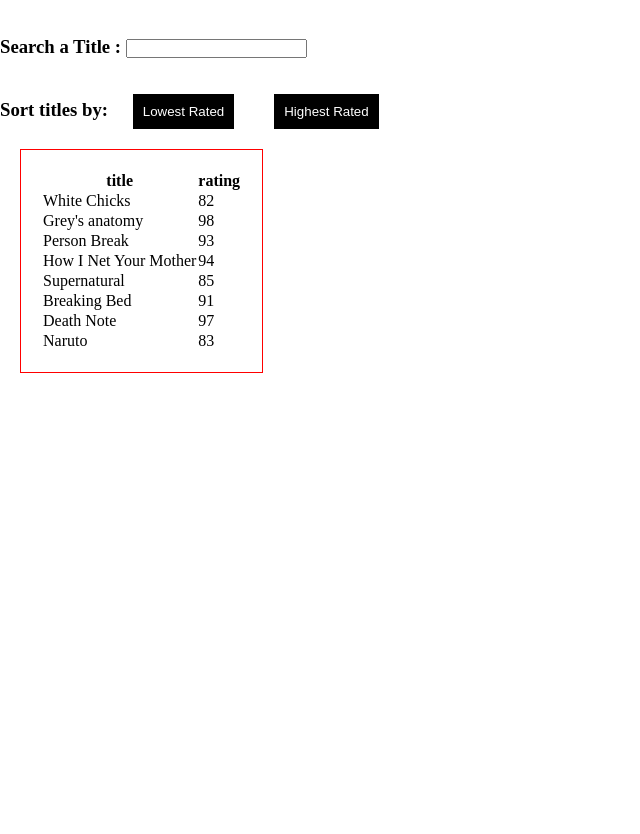
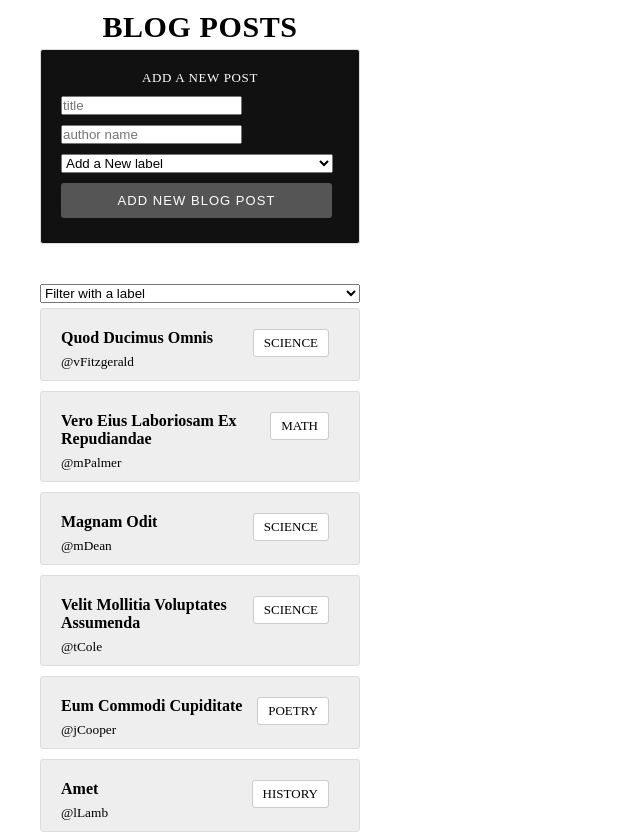
Before and after one commit to Najim473/vue, a Vue app: page / in a window 1280 px wide. Shown: the top 834 px of the page, without its empty margins (0-640 px from the left). Before the commit the page ends 800 px from the top, so only its background shows below. Built offline with nearby package versions, Linux system fonts and the light colour scheme.

Commit message:
computed_properties_blog_post

```diff
--- a/src/components/myHome.scss
+++ b/src/components/myHome.scss
@@ -1,13 +1,105 @@
- table {
-     border: 1px solid red;
-     margin: 20px;
-     padding: 20px;
- }
+h2 {
+    text-transform: uppercase;
+    letter-spacing: 0.02em;
+    text-align: center;
+    font-size: 30px;
+}
 
- button {
-     margin: 0 20px;
-     border: none;
-     padding: 10px;
-     background: #000;
-     color: #fff;
- }
+li {
+    list-style: none;
+
+    span {
+        display: inline-block;
+        width: 100px;
+    }
+}
+
+.contain {
+    width: 400px;
+    padding: 10px 40px;
+}
+
+input,
+select {
+    font-family: 'Work Sans', sans-serif;
+}
+
+button {
+    color: white;
+    border: none;
+    border-radius: 3px;
+    font-family: 'Work Sans', sans-serif;
+    font-weight: 300;
+    font-size: 13px;
+    width: 97.5%;
+    text-align: center;
+    padding: 10px 10px;
+    text-transform: uppercase;
+    letter-spacing: 0.08em;
+    cursor: pointer;
+    transition: 0.25s all ease;
+    background: #555;
+    margin-bottom: 15px;
+
+    &:hover {
+        transform: translateY(1px);
+    }
+}
+
+select {
+    width: 100%;
+}
+
+.post,
+.new {
+    background: #eee;
+    border: 1px solid #ddd;
+    border-radius: 3px;
+    padding: 10px 20px;
+    margin: 5px 0 10px;
+
+    p {
+        font-weight: bold;
+        margin: 10px 0 5px;
+    }
+}
+
+.new {
+    background: #111;
+    margin-bottom: 40px;
+
+    label {
+        font-size: 13px;
+    }
+
+    input {
+        margin: 0 0 10px;
+    }
+
+    select {
+        width: 98%;
+        margin-bottom: 10px;
+    }
+
+    h3 {
+        text-align: center;
+        font-size: 13px;
+        text-transform: uppercase;
+        font-weight: 300;
+        letter-spacing: 0.05em;
+        margin: 10px 0;
+        color: white;
+    }
+}
+
+.label {
+    border: 1px solid #ccc;
+    background: white;
+    color: black;
+    float: right;
+    margin: 10px;
+    padding: 5px 10px;
+    border-radius: 3px;
+    text-transform: uppercase;
+    font-size: 13px;
+}
--- a/src/components/myHome.vue
+++ b/src/components/myHome.vue
@@ -1,62 +1,108 @@
 <template>
-  <br />
-  <br />
-  <h3>Search a Title : <input v-model="filterText" /></h3>
-  <br />
-  <br />
-  <h3>
-    Sort titles by:
-    <button @click="sortLowest">Lowest Rated</button>
-    <button @click="sortHighest">Highest Rated</button>
-  </h3>
+  <div class="contain">
+    <h2>Blog Posts</h2>
+    <div class="new">
+      <h3>Add a New Post</h3>
+      <form @submit.prevent="addPost">
+        <input v-model="newTitle" placeholder="title" required/>
+        <input v-model="newAuthor" placeholder="author name" required/>
+        <select v-model="newLabel" required>
+        <option disabled value="">Add a New label</option>
+        <option v-for="category in categories" :value="category">{{ category }}</option>
+      </select>
+        <button type="submit">Add New Blog Post</button>
+      </form>
+    </div>
+    <select v-model="selected">
+      <option disabled value="">Filter with a label</option>
+      <option v-for="category in categories" :value="category">{{ category }}</option>
+    </select>
 
-  <table>
-    <thead>
-      <tr>
-        <th v-for="key in columns">
-          {{ key }}
-        </th>
-      </tr>
-    </thead>
-    <tbody>
-      <tr v-for="entry in filtredFilms">
-        <td v-for="key in columns">
-          {{ entry[key] }}
-        </td>
-      </tr>
-    </tbody>
-  </table>
+    <div v-for="post in filteredByLabel" :key="post.title" class="post">
+      <span class="label">{{ post.label }}</span>
+      <p>{{ post.title }}</p>
+      <small>{{ post.author }}</small>
+    </div>
+  </div>
 </template>
 <script>
 export default {
   data() {
     return {
-      columns: ["title", "rating"],
-      ratingsInfo: [
-        { title: "White Chicks", rating: 82 },
-        { title: `Grey's anatomy`, rating: 98 },
-        { title: "Person Break", rating: 93 },
-        { title: "How I Net Your Mother", rating: 94 },
-        { title: "Supernatural", rating: 85 },
-        { title: "Breaking Bed", rating: 91 },
-        { title: "Death Note", rating: 97 },
-        { title: "Naruto", rating: 83 },
-      ],
-      filterText: ''
+      selected: "",
+      categories: ["science", "math", "poetry", "history"],
+      posts: [ {
+          author: '@vFitzgerald',
+          title: 'Quod Ducimus Omnis',
+          label: 'science'
+        },
+        {
+          author: '@mPalmer',
+          title: 'Vero Eius Laboriosam Ex Repudiandae',
+          label: 'math'
+        },
+        {
+          author: '@mDean',
+          title: 'Magnam Odit',
+          label: 'science'
+        },
+        {
+          author: '@tCole',
+          title: 'Velit Mollitia Voluptates Assumenda',
+          label: 'science'
+        },
+        {
+          author: '@jCooper',
+          title: 'Eum Commodi Cupiditate',
+          label: 'poetry'
+        },
+        {
+          author: '@lLamb',
+          title: 'Amet',
+          label: 'history'
+        },
+        {
+          author: '@fMartin',
+          title: 'Voluptatem Fuga Cum Asperiores Error',
+          label: 'science'
+        },
+        {
+          author: '@eHayes',
+          title: 'Ipsa Consectetur Rerum Repellat Quia',
+          label: 'math'
+        },
+        {
+          author: '@cCollier',
+          title: 'Dolor Nihil Delectus',
+          label: 'science'
+        },
+        {
+          author: '@cBenson',
+          title: 'Labore Ipsum Ad Pariatur',
+          label: 'poetry'
+        }],
+      newTitle: "",
+      newAuthor: "",
+      newLabel: "",
     };
   },
   methods: {
-    sortLowest() {
-      this.ratingsInfo.sort((a, b) => (a.rating > b.rating ? 1 : -1));
-    },
-    sortHighest() {
-      this.ratingsInfo.sort((a, b) => (a.rating < b.rating ? 1 : -1));
+    addPost() {
+      let addedPost = {
+        author: this.newAuthor,
+        title: this.newTitle,
+        label: this.newLabel,
+      };
+      this.posts.push(addedPost);
+      this.newTitle = "";
+      this.newAuthor = "";
+      this.newLabel = "";
     },
   },
   computed: {
-    filtredFilms() {
-      let filter = new RegExp(this.filterText, 'i');
-      return this.ratingsInfo.filter((el) => el.title.match(filter));
+    filteredByLabel() {
+      let filter = new RegExp(this.selected, "i");
+      return this.posts.filter((el) => el.label.match(filter));
     },
   },
 };
```
